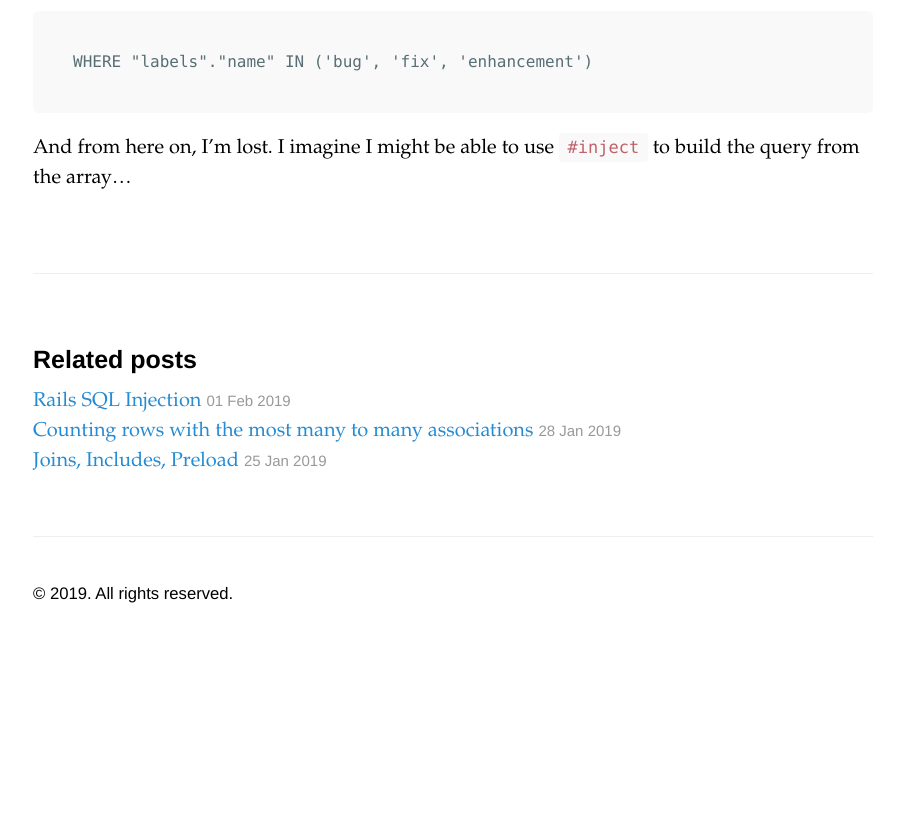
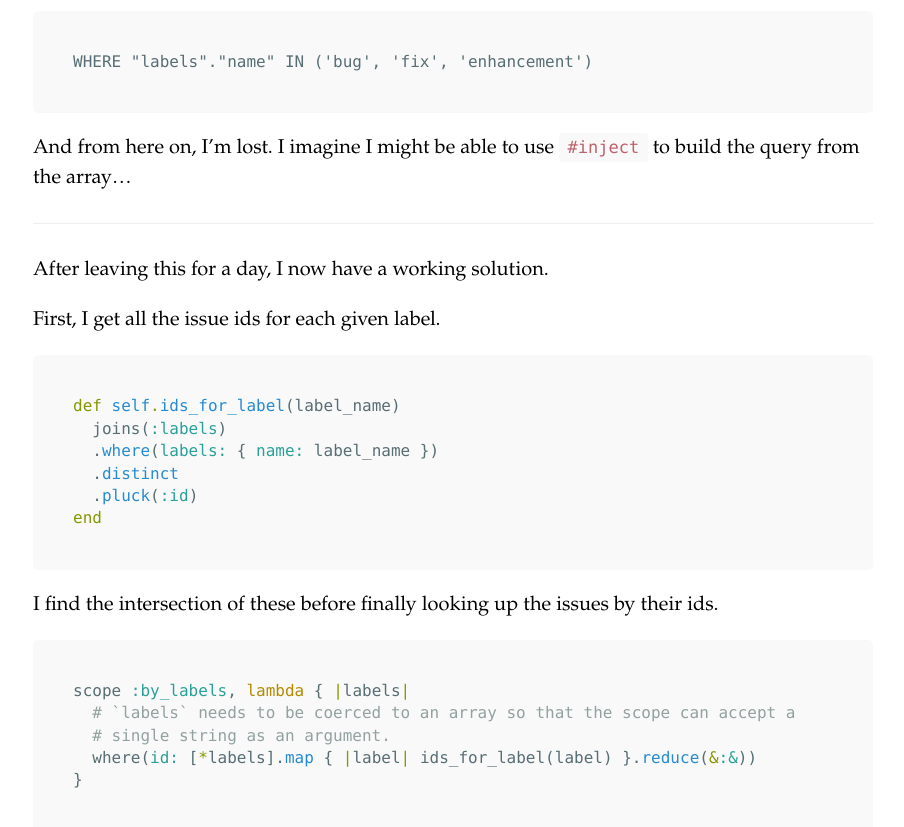
Before and after one commit to codeandclay/code_and_clay_blog, a Jekyll site: the page built from _posts/2019-02-04-finding-rows-that-point-to-all-specified-rows-in-another-table.md, in a window 1280 px wide and 900 px high, scrolled down 785 px. Shown: the top 827 px of the window, without its empty margins (187-1091 px from the left). Built offline with Jekyll 4.4.1, drawn with Linux system fonts in a browser that asks for light colours; before the commit the page ends 1432 px from its top, so only the background shows below that.

Commit message:
Update post about finding rows that point to rows in another

````diff
--- a/_posts/2019-02-04-finding-rows-that-point-to-all-specified-rows-in-another-table.md
+++ b/_posts/2019-02-04-finding-rows-that-point-to-all-specified-rows-in-another-table.md
@@ -22,3 +22,28 @@ WHERE "labels"."name" IN ('bug', 'fix', 'enhancement')
 ```
 
 And from here on, I'm lost. I imagine I might be able to use `#inject` to build the query from the array…
+
+<hr>
+
+After leaving this for a day, I now have a working solution.
+
+First, I get all the issue ids for each given label.
+
+```ruby
+def self.ids_for_label(label_name)
+  joins(:labels)
+  .where(labels: { name: label_name })
+  .distinct
+  .pluck(:id)
+end
+```
+
+I find the intersection of these before finally looking up the issues by their ids.
+
+```ruby
+scope :by_labels, lambda { |labels|
+  # `labels` needs to be coerced to an array so that the scope can accept a
+  # single string as an argument.
+  where(id: [*labels].map { |label| ids_for_label(label) }.reduce(&:&))
+}
+```
````
